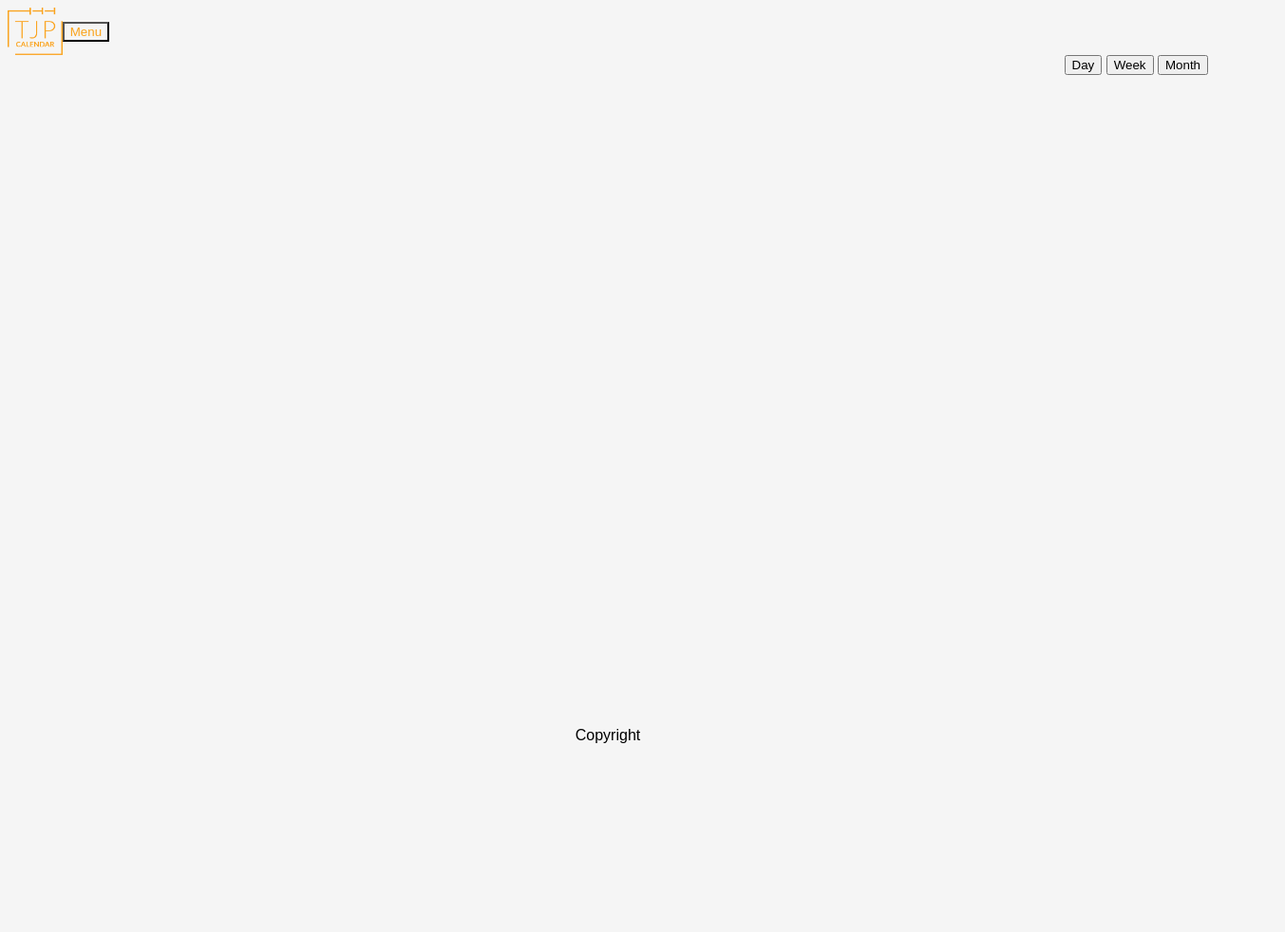
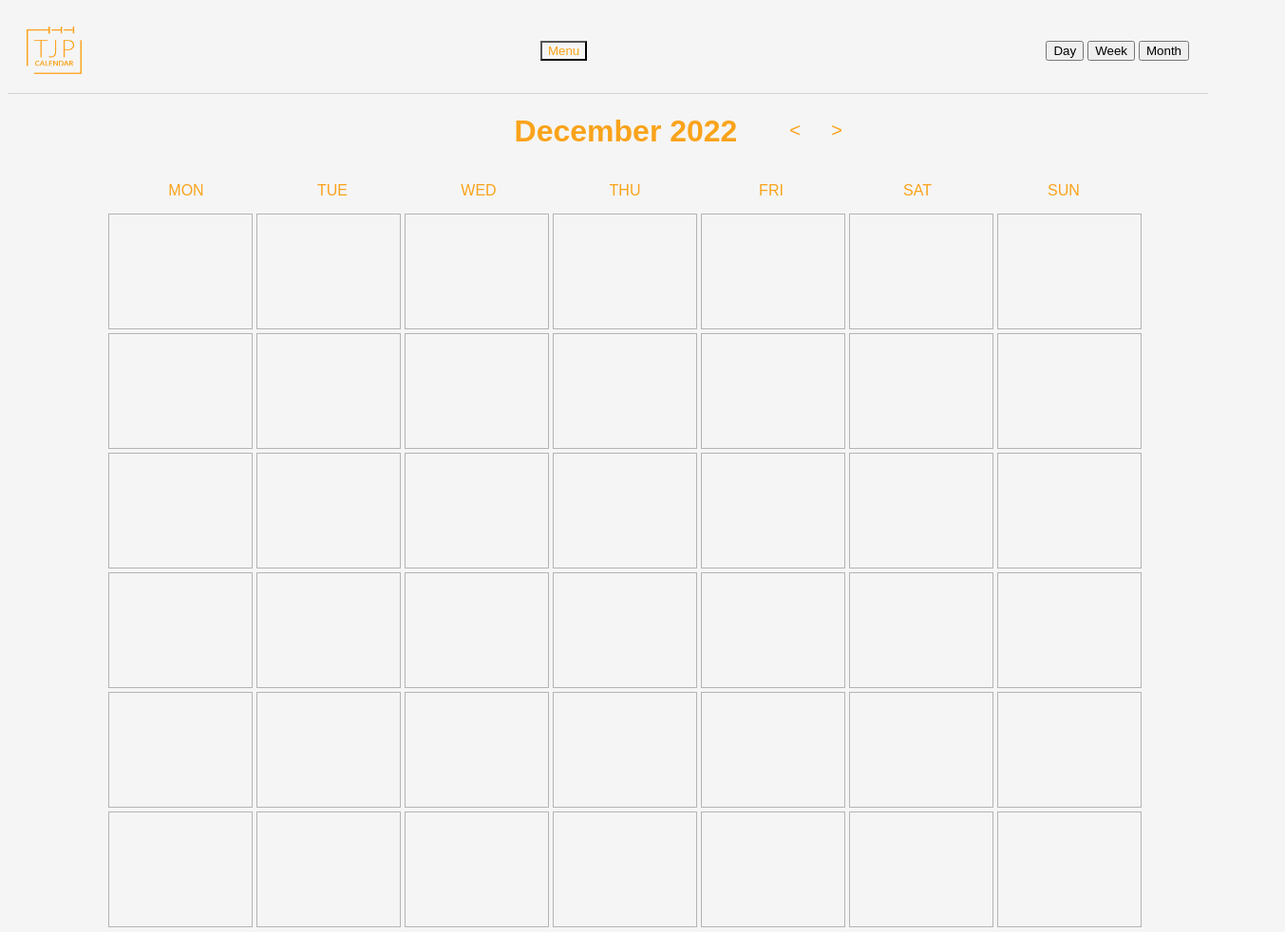
Before and after one commit to tom-odonovan/Calendar-SPA, a website: page static/index.html in a window 1280 px wide. Shown: the top 982 px of the page at 95% size, 1353 px wide, since content can reach past the window. Before the commit the page ends 800 px from the top, so only its background shows below. Drawn offline with Linux system fonts and the light colour scheme.

Commit message:
Added function to render monthly calendar

```diff
--- a/static/css/styles.css
+++ b/static/css/styles.css
@@ -3,16 +3,20 @@ body {
     font-family: 'Jost', sans-serif;
 }
 
+/* ---------------- HEADER ------------------ */
 .header {
     display: flex;
+    justify-content: space-between;
     align-items: center;
     font-family: 'Italiana', serif;
+    border-bottom: 1px solid lightgrey;
+    padding: 20px;
 }
 
 .logo img {
     height: 50px;
     float: left;
-  }
+}
 
 .menu-toggle {
     color: #FAA31B;
@@ -35,6 +39,72 @@ body {
     clear: both;
 }
 
+/* ---------------- MAIN CONTENT ------------------ */
+.content #calendar-container {
+    width: 1300px;
+    margin: 0 auto;
+}
+
+
+
+
+/* ---------------- MONTH ------------------ */
+
+.monthHeading {
+    text-align: center;
+    color: #FAA31B;
+    position: relative;
+    left: 45px;
+}
+
+.monthHeading .nav-arrows{
+    float: right;
+    position: relative;
+    right: 450px;
+    bottom: 5px;
+}
+.monthHeading button {
+    border: none;
+    width: 40px;
+    height: 40px;
+    margin: 2px;
+    border-radius: 50%;
+    background-color: #F5F5F5;
+    color: #FAA31B;
+    font-size: 20px;
+}
+.monthHeading button:hover {
+    background-color: rgba(0,0,0,0.05);
+    cursor: pointer;
+}
+
+.row1,
+.row {
+    display: flex;
+    justify-content: center;
+}
+
+.dayHeading {
+    width: 150px;
+    height: 40px;
+    color: #FAA31B;
+    text-align: center;
+    line-height: 40px;
+    margin: 2px;
+}
+
+.day-cont {
+    width: 150px;
+    height: 120px;
+    border: 1px solid rgba(180, 180, 180, 1);
+    text-align: center;
+    line-height: 70px;
+    margin: 2px;
+}
+
+
+/* ---------------- FOOTER ------------------ */
+
 footer.footer {
     background-color: #F5F5F5;
     border-top: 1px solid #F5F5F5;
@@ -42,11 +112,11 @@ footer.footer {
     display: flex;
     align-items: center;
     justify-content: center;
+    border-top: 1px solid lightgrey;
+    padding: 20px;
+    margin-top: 50px;
 }
 
 .copyright {
     text-align: center;
-    position: absolute;
-    bottom: 0;
-    width: 100%;
 }
--- a/static/index.html
+++ b/static/index.html
@@ -8,25 +8,28 @@
     <title>Calendar</title>
 </head>
 <body>
-    <div class="header">
+    <header class="header">
         <div class="logo">
             <img src="/images/logo.png">
         </div>
         <button class="menu-toggle">Menu</button>
-      </div>
         <nav class="navigation">
             <button class="nav-button">Day</button>
             <button class="nav-button">Week</button>
             <button class="nav-button">Month</button>
             <!-- <button class="nav-button">Year</button> -->
         </nav>
+    </header>
+
       <div class="content">
         <!-- main content goes here -->
+        <div id="calendar-container"></div>
       </div>
       <footer class="footer">
         <p class="copyright">Copyright</p>
         <!-- <img src="instagram-icon.png" class="social-icon">
         <img src="facebook-icon.png" class="social-icon"> -->
       </footer>
+      <script src="./js/components/month.js"></script>
 </body>
 </html>
--- /dev/null
+++ b/static/js/components/month.js
@@ -0,0 +1,100 @@
+let today = new Date
+
+function renderMonth() {
+    console.log(`Today's date = ${today}`)
+
+    const calendar = document.getElementById('calendar-container')
+
+        let monthHeading = document.createElement('h1')
+        monthHeading.className = 'monthHeading'
+        let month = today.toLocaleString('default', { month: 'long' });
+        monthHeading.innerText = `${month} ${today.getFullYear()}`
+        calendar.appendChild(monthHeading)
+
+            let navArrows = document.createElement('div')
+            navArrows.className = 'nav-arrows'
+            monthHeading.appendChild(navArrows)
+
+                let prevMonthBtn = document.createElement('button')
+                prevMonthBtn.id = 'prev-month'
+                prevMonthBtn.innerText = '<'
+                navArrows.appendChild(prevMonthBtn)
+
+                let nextMonthBtn = document.createElement('button')
+                nextMonthBtn.id = 'next-month'
+                nextMonthBtn.innerText = '>'
+                navArrows.appendChild(nextMonthBtn)
+
+
+        const weekdays = ['MON', 'TUE', 'WED', 'THU', 'FRI', 'SAT', 'SUN']
+        const row1 = document.createElement('div')
+        row1.className = 'row1'
+        calendar.appendChild(row1)
+
+            weekdays.forEach((day) => {
+                let dayHeading = document.createElement('div')
+                dayHeading.className = 'dayHeading'
+                dayHeading.innerText = day
+                row1.appendChild(dayHeading)
+            })
+
+        for (let i = 1; i <= 6; i++) {
+            let row = document.createElement('div')
+            row.className = 'row'
+            row.id = `row-${i}`
+            calendar.appendChild(row)
+
+                weekdays.forEach((day) => {
+                    let dayCont = document.createElement('div')
+                    dayCont.className = 'day-cont'
+                    row.appendChild(dayCont)
+
+                    // const monthObj = createDaysForMonth(today.getFullYear(), month)
+                })
+        }
+
+    // let thisWeek = []
+
+    // for (let i = 1; i <= 7; i++) {
+    //     let first = curr.getDate() - curr.getDay() + i
+    //     let date = new Date(curr.setDate(first)).toISOString().slice(0, 10)
+    //     let dayDate = parseInt(date.slice(-2))
+    //     thisWeek.push(dayDate)
+    // }
+    // console.log(`This week days = ${thisWeek}`)
+
+    // for (day in thisWeek) {
+    //     let date = document.getElementsByClassName('day')[day]
+    //     date.innerHTML = date.innerHTML + ' ' + thisWeek[day]
+    // }
+
+}
+renderMonth();
+
+
+// ------------ DATE FUNCTIONS -------------
+
+function getNumOfDaysInMonth(year, month) {
+    return new Date(year, month, 0).getDate();
+}
+console.log(getNumOfDaysInMonth(2022, 12));
+
+function createDaysForMonth(year, month) {
+    return [...Array(getNumOfDaysInMonth(2022, 12))].map((day, index) => {
+        return {
+            date: new Date(year, month - 1, index + 1),
+            dayOfMonth: index + 1,
+            dayOfWeek: new Date(year, month - 1, index + 1).getDay()
+        }
+    })
+}
+// return Object for days in December 2022
+console.log(createDaysForMonth(2022, 9))
+
+// Get weekday name from date
+function getWeekday(date) {
+    return today.toLocaleDateString('default', { weekday: 'long' })
+}
+console.log(getWeekday(today))
+
+console.log(today.getMonth())
```
Lines whose indentation alone changed are shown as unchanged.
